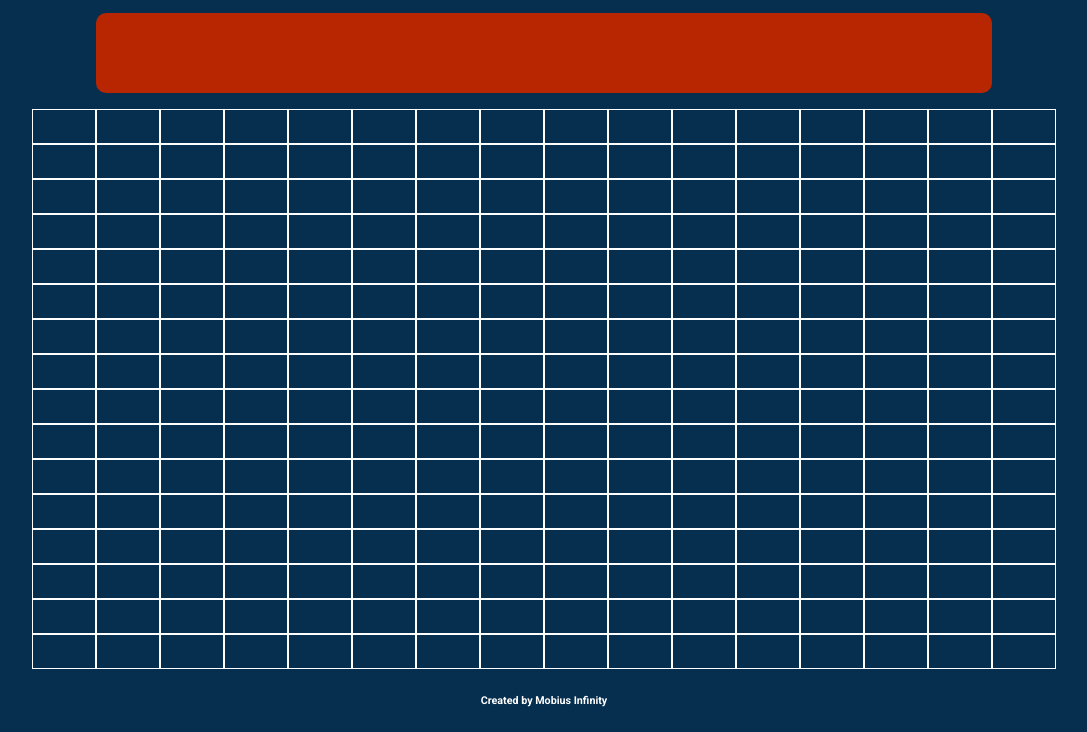
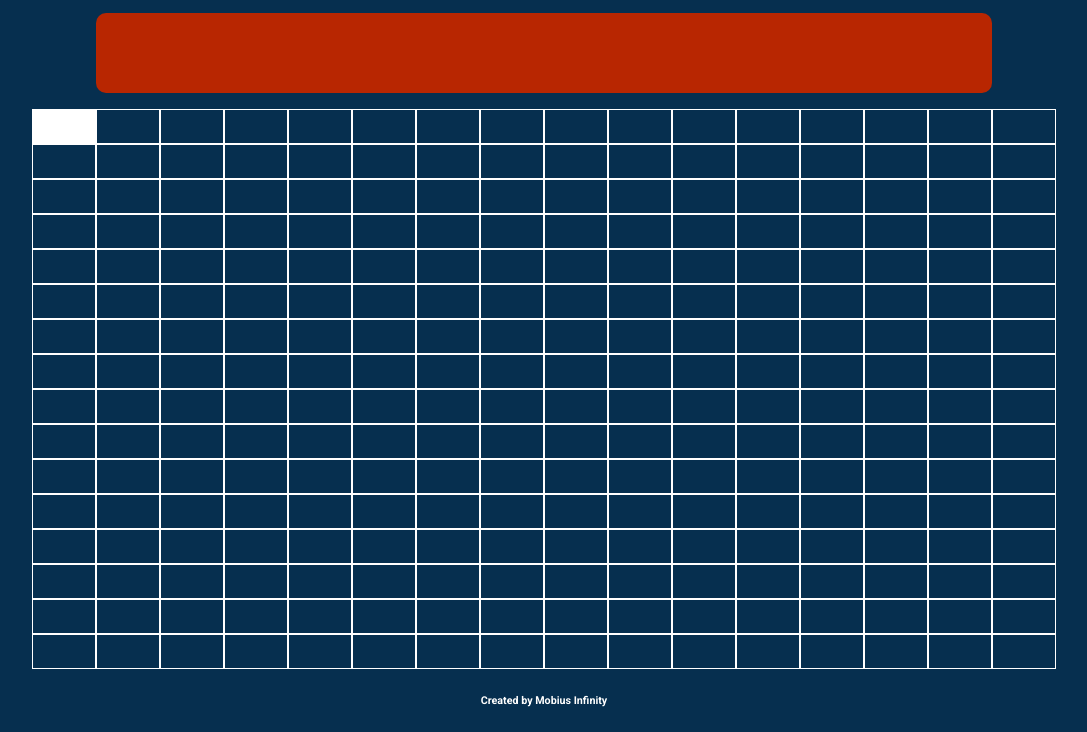
Before and after one commit to MobiusInfinity1000/etch-a-sketch, a plain HTML site: page index.html in a window 1280 px wide. In both pictures the pointer is over the element 160 px from the left and 194 px from the top of the page. Shown: the part 68-800 px from the top of the page, without its empty margins (96-1183 px from the left). Drawn offline with Linux system fonts and the light colour scheme.

Commit message:
Add JS event listeners to change background colour of grid element on mouseover

```diff
--- a/etch-a-sketch.js
+++ b/etch-a-sketch.js
@@ -4,11 +4,16 @@ function addElement() {
     //const newContent = document.createTextNode("Hi there and greetings!");
     //newDiv.appendChild(newContent);
     document.getElementById("grid-container").appendChild(newDiv);
+    newDiv.addEventListener("mouseover", () => {
+        newDiv.style.backgroundColor = "white";
+    });
 }
+
 
 function addElementLoop(){
     for (let i=1; i<=256; i++){
         addElement();
+
     }
 
     //setting grid property by JS so it can be changed later
--- a/styles.css
+++ b/styles.css
@@ -55,3 +55,7 @@ h1{
     border-width: 0.001px;
 
 }
+
+.grid-element:hover{
+    background-color: white;
+}
```
